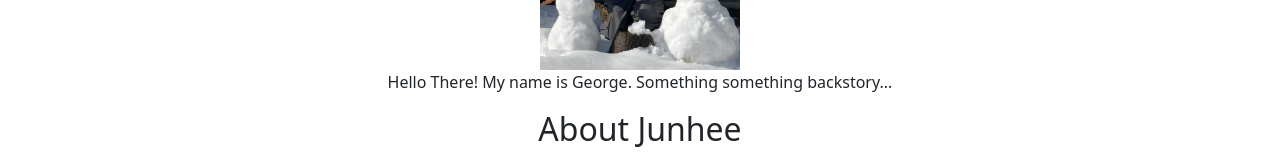
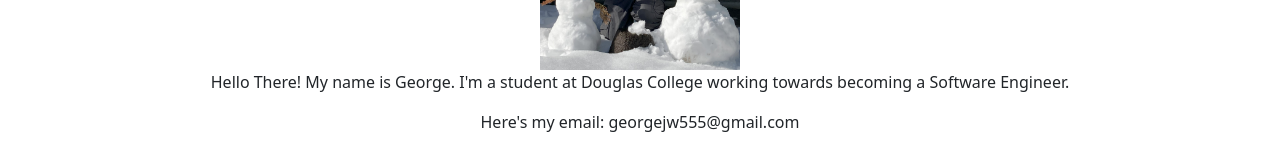
Before and after one commit to GtGoodScrub/Cook-Book, a React (Create React App) app: page /about in a window 1280 px wide. Shown: the part 382-536 px from the top of the page. Built offline with nearby package versions, Linux system fonts and the light colour scheme.

Commit message:
Added a bit more info to about page - GW

```diff
--- a/src/components/about.jsx
+++ b/src/components/about.jsx
@@ -3,7 +3,8 @@ const About = () => {
         <img src={require("../images/CookBookLogo.png")} height={150} width={200} alt="cookbooklogo"/>
         <h2>About George</h2>
         <img src={require("../images/GW.jpg")} height={200} width={200} alt="My Pic"/>
-        <p>Hello There!  My name is George.  Something something backstory...</p>
+        <p>Hello There!  My name is George.  I'm a student at Douglas College working towards becoming a Software Engineer.</p>
+        <p>Here's my email: georgejw555@gmail.com</p>
 
         <h2>About Junhee</h2>
         <img alt="Junhee's Pic"/>
```
